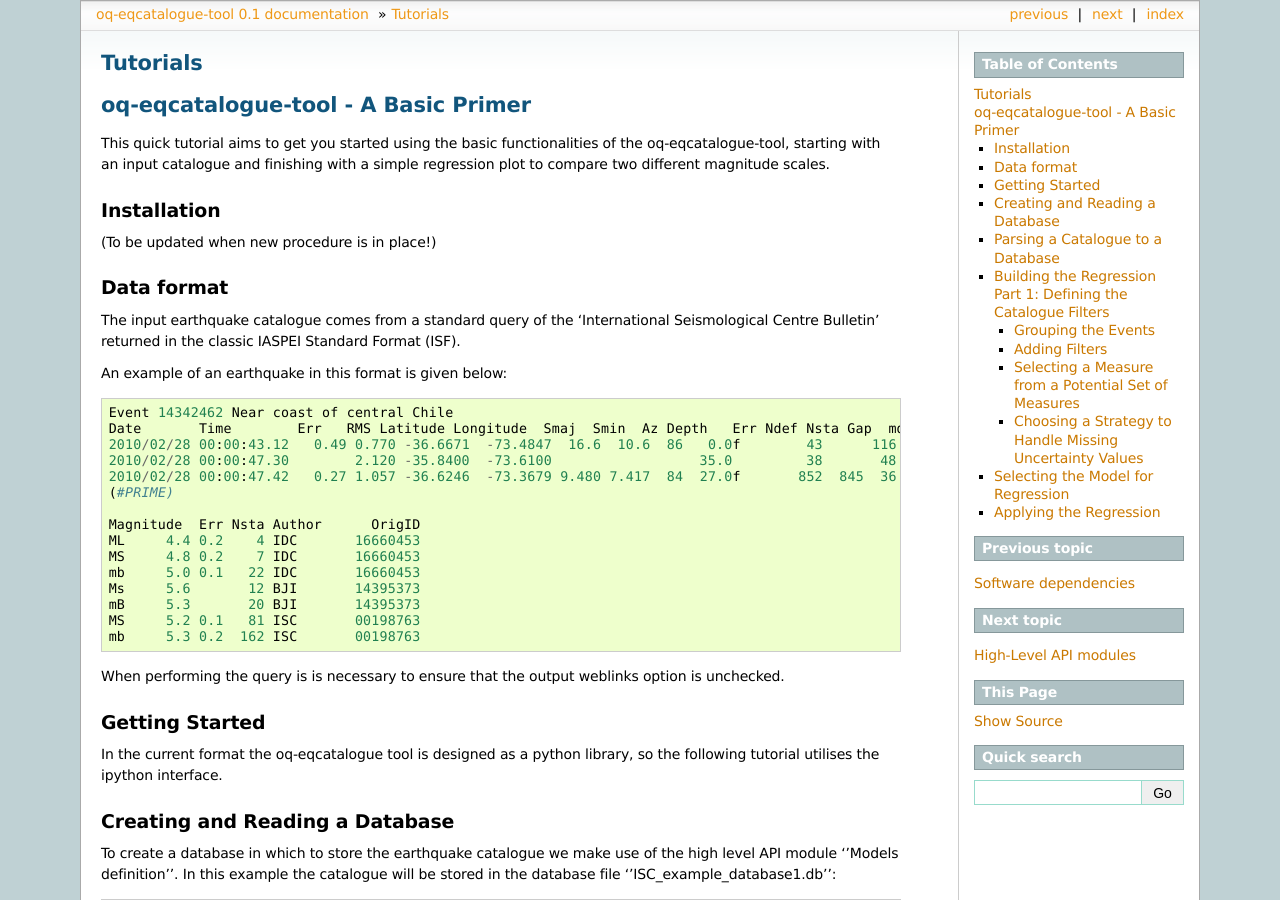
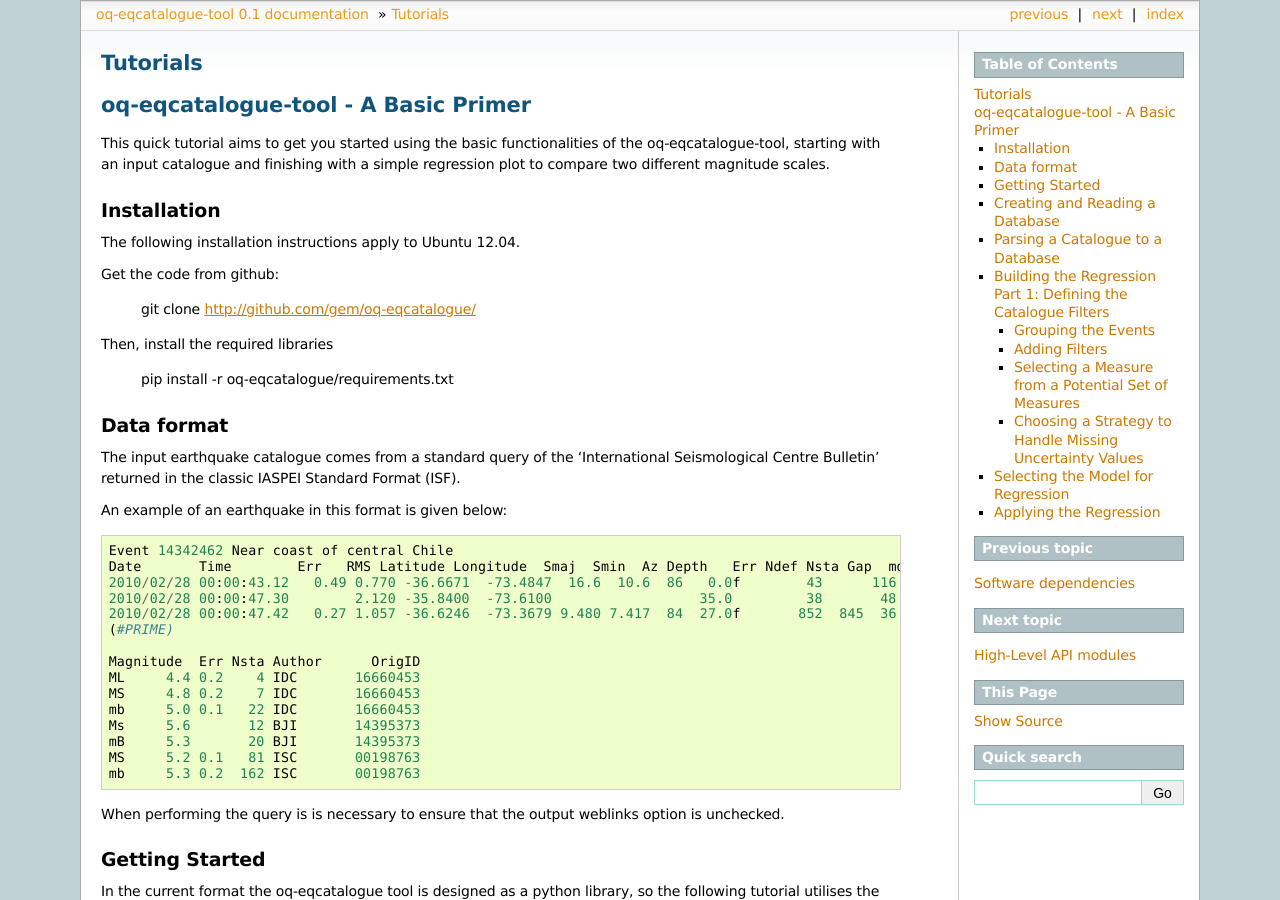
Before and after one commit to preinh/oq-eqcatalogue-tool, a Sphinx documentation site: the page built from docs/source/dev/tutorials.rst, in a window 1280 px wide and 900 px high. Built offline with Sphinx 7.4.7, drawn with Linux system fonts in a browser that asks for light colours; formulas are drawn with MathJax 3.

Commit message:
added numpy to dependencies

```diff
--- a/docs/source/dev/tutorials.rst
+++ b/docs/source/dev/tutorials.rst
@@ -12,7 +12,15 @@ with a simple regression plot to compare two different magnitude scales.
 
 Installation
 -------------------------------------
-(To be updated when new procedure is in place!)
+The following installation instructions apply to Ubuntu 12.04.
+
+Get the code from github:
+
+    git clone http://github.com/gem/oq-eqcatalogue/
+
+Then, install the required libraries
+
+    pip install -r oq-eqcatalogue/requirements.txt
 
 
 Data format
--- a/requirements.txt
+++ b/requirements.txt
@@ -1,5 +1,6 @@
 -e hg+https://defmacro@code.google.com/r/defmacro-load-extension/#egg=pysqlite2
 geoalchemy==0.7.1
+numpy==1.6.2
 scipy==0.10
 matplotlib==1.1
 PIL==1.0
```
